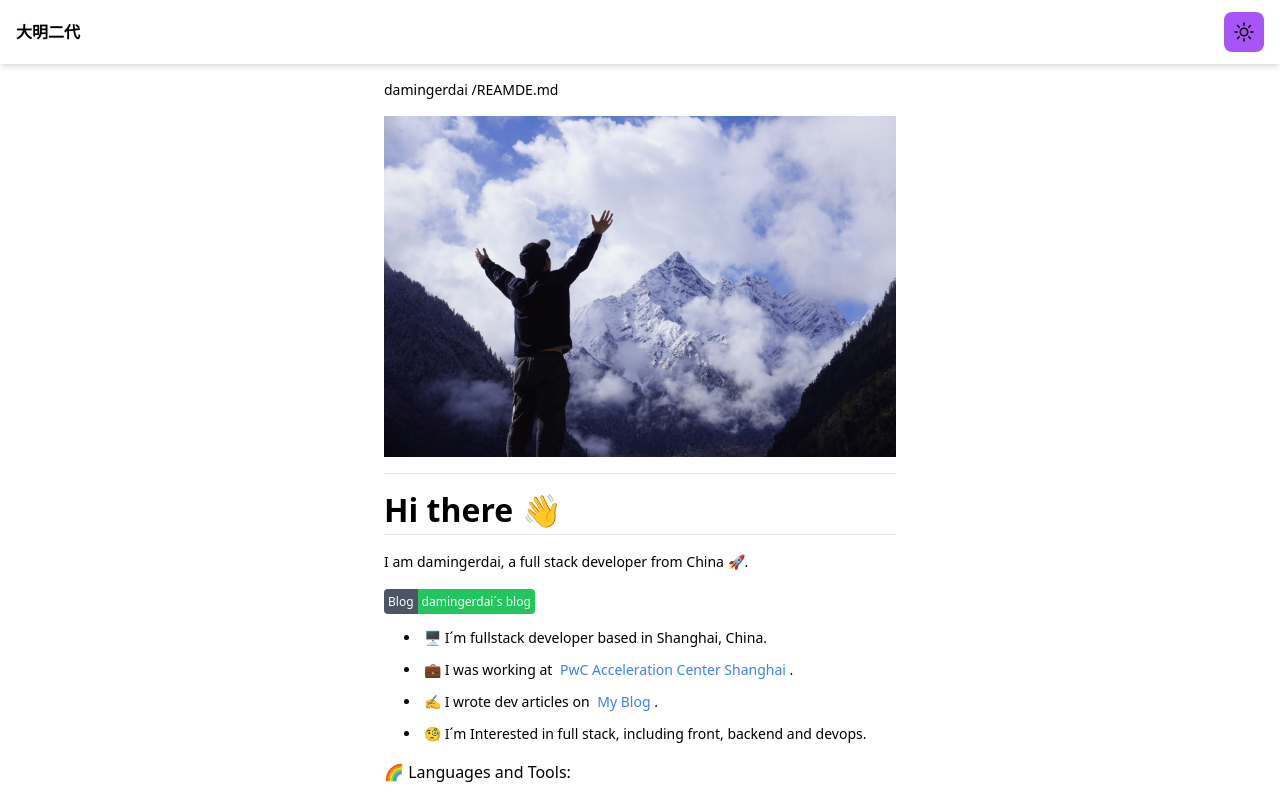
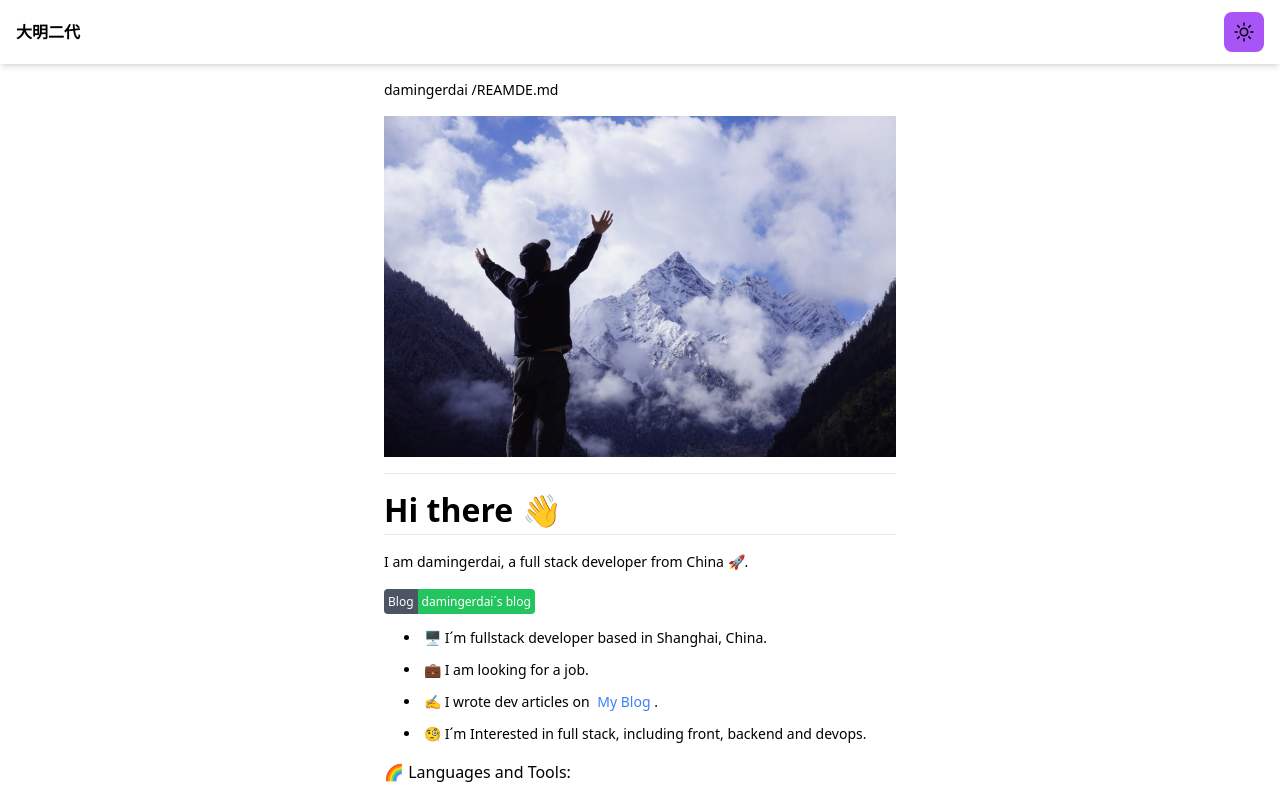
Before and after one commit to damingerdai/damingerdai-homepage-angular, an Angular app: page / in a window 1280 px wide. Shown: the top 798 px of the page. Built offline with nearby package versions, Linux system fonts and the light colour scheme.

Commit message:
feat: remove PwC link

```diff
--- a/src/app/about-me/about-me.component.html
+++ b/src/app/about-me/about-me.component.html
@@ -1,17 +1,7 @@
 <div class="mt-4">
   <ul role="list" class="text-sm list-inside list-disc pl-5 space-y-3">
     <li>🖥 I&acute;m fullstack developer based in Shanghai, China.</li>
-      <li>
-        💼 I was working at
-        <a
-          class="text-blue-500 pl-1"
-          href="https://www.linkedin.com/company/pwc-ac-shanghai"
-          target="_blank"
-        >
-          PwC Acceleration Center Shanghai
-        </a>
-        .
-      </li>
+    <li>💼 I am looking for a job.</li>
     <li>
       ✍️ I wrote dev articles on
       <a class="text-blue-500 pl-1" href="https://damingerdai.github.io">
```
Lines whose indentation alone changed are shown as unchanged.
